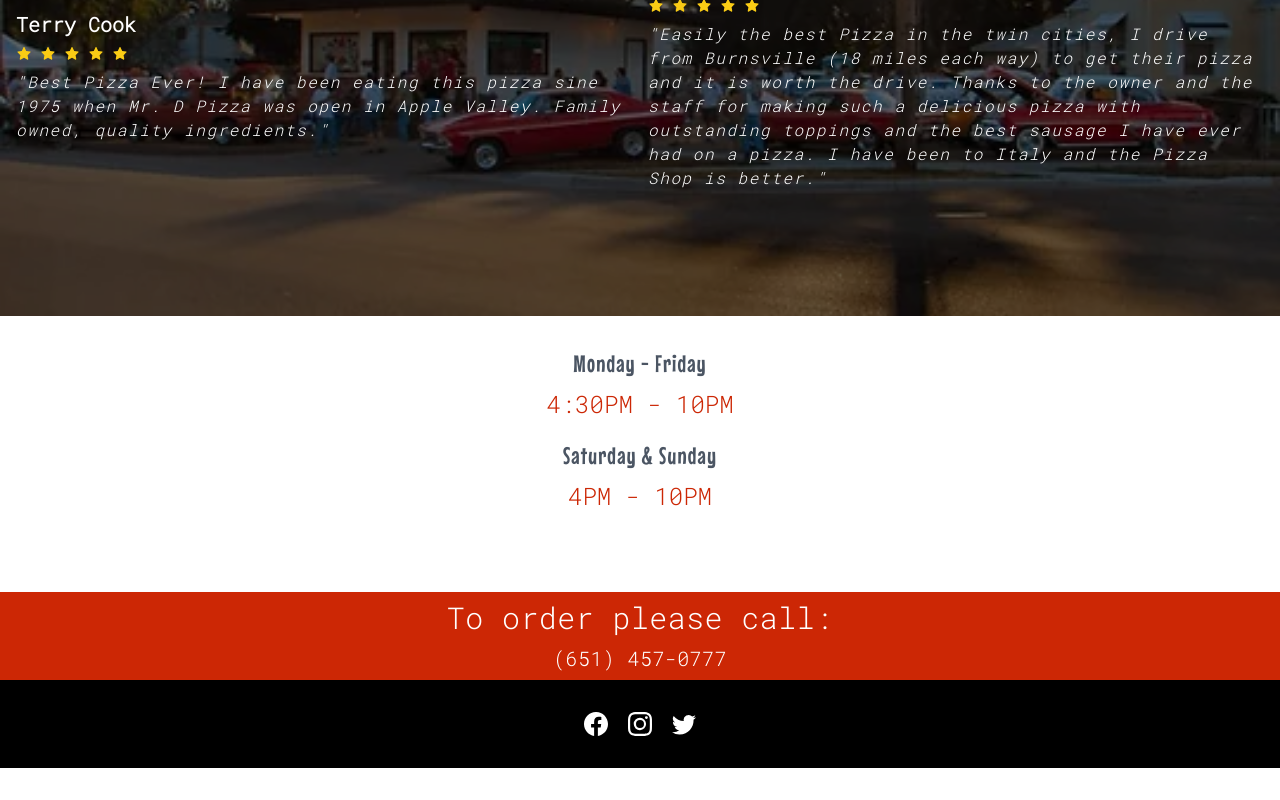
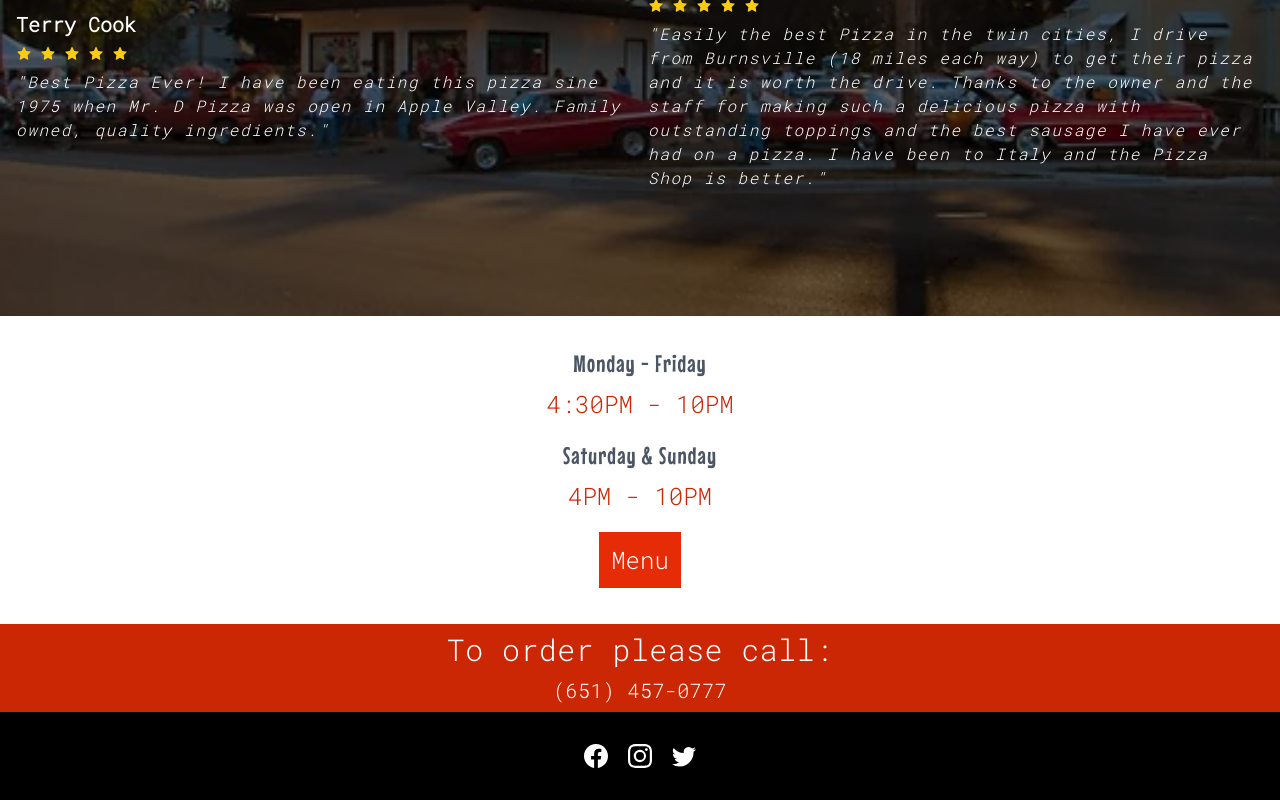
Before and after one commit to latz09/pizza-shop, a Next.js app: page / in a window 1280 px wide. Shown: the part 1120-1920 px from the top of the page. Before the commit the page ends 1888 px from the top, so only its background shows below. Built offline with nearby package versions, Linux system fonts and the light colour scheme.

Commit message:
added button to bottom of home

```diff
--- a/components/homepage/HoursLocation.js
+++ b/components/homepage/HoursLocation.js
@@ -1,20 +1,28 @@
+import Link from 'next/link';
 import MenuHeading from '../utils/MenuHeading';
 
 const HoursLocation = () => {
 	return (
 		<>
 			{' '}
-
 			<div className='grid gap-1  md:gap-5 items-center justify-items-center text-xl md:text-2xl my-8'>
 				<div className='grid justify-items-center gap-2'>
-					<span className='text-gray-600 font-logo tracking-wider '>Monday - Friday</span>
+					<span className='text-gray-600 font-logo tracking-wider '>
+						Monday - Friday
+					</span>
 					<span className='text-pizzaRed-400'>4:30PM - 10PM</span>
 				</div>
 				<div className='grid justify-items-center gap-2'>
 					<span className='text-gray-600 font-logo tracking-wider '>{`Saturday & Sunday`}</span>
 					<span className='text-pizzaRed-400'>4PM - 10PM</span>
 				</div>
-
+			</div>
+			<div className="text-center">
+				<Link href={'/menu'}>
+					<a className='p-3 bg-pizzaRed-300 text-2xl text-white hover:bg-opacity-75 transition duration-700'>
+						Menu
+					</a>
+				</Link>
 			</div>
 		</>
 	);
```
